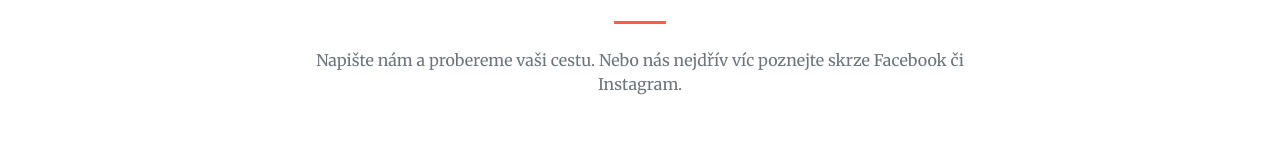
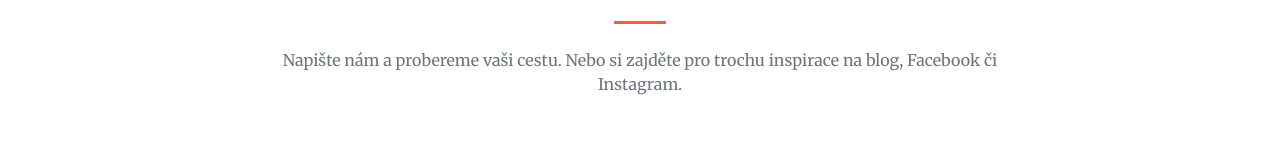
Before and after one commit to eddycek/mujitinerar.github.io, a website with bundled scripts: page index.html in a window 1280 px wide. Shown: the part 3307-3449 px from the top of the page. Built offline with nearby package versions, Linux system fonts and the light colour scheme.

Commit message:
Update contact msg

```diff
--- a/index.html
+++ b/index.html
@@ -318,7 +318,7 @@
         <div class="col-lg-8 text-center">
           <h2 class="mt-0">Kontakt</h2>
           <hr class="divider my-4">
-          <p class="text-muted mb-5">Napište nám a probereme vaši cestu. Nebo nás nejdřív víc poznejte skrze Facebook či Instagram.</p>
+          <p class="text-muted mb-5">Napište nám a probereme vaši cestu. Nebo si zajděte pro trochu inspirace na blog, Facebook či Instagram.</p>
         </div>
       </div>
       <div class="row">
```
